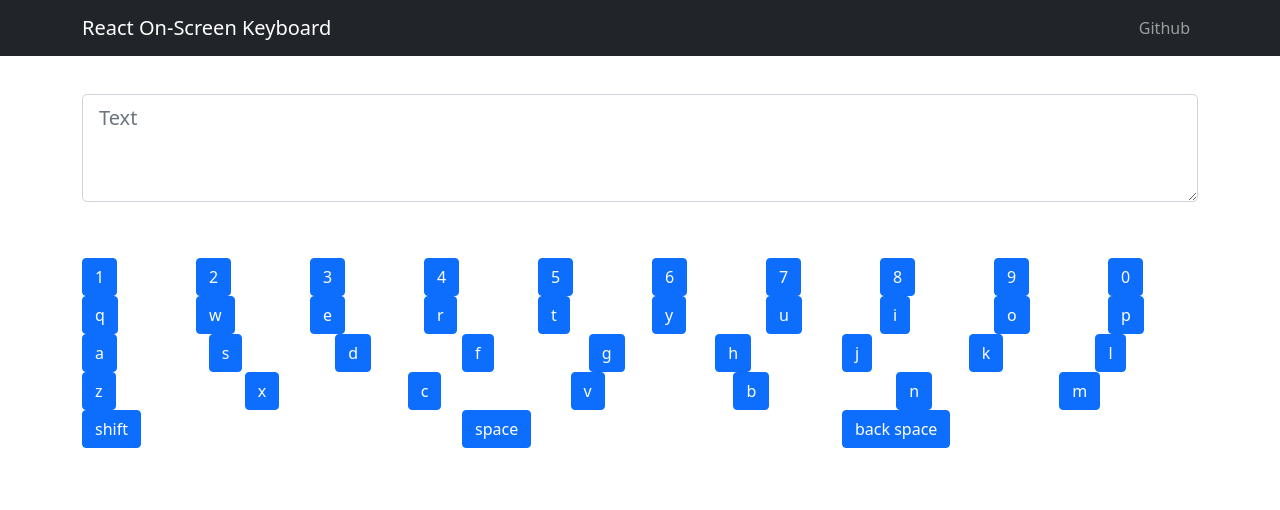
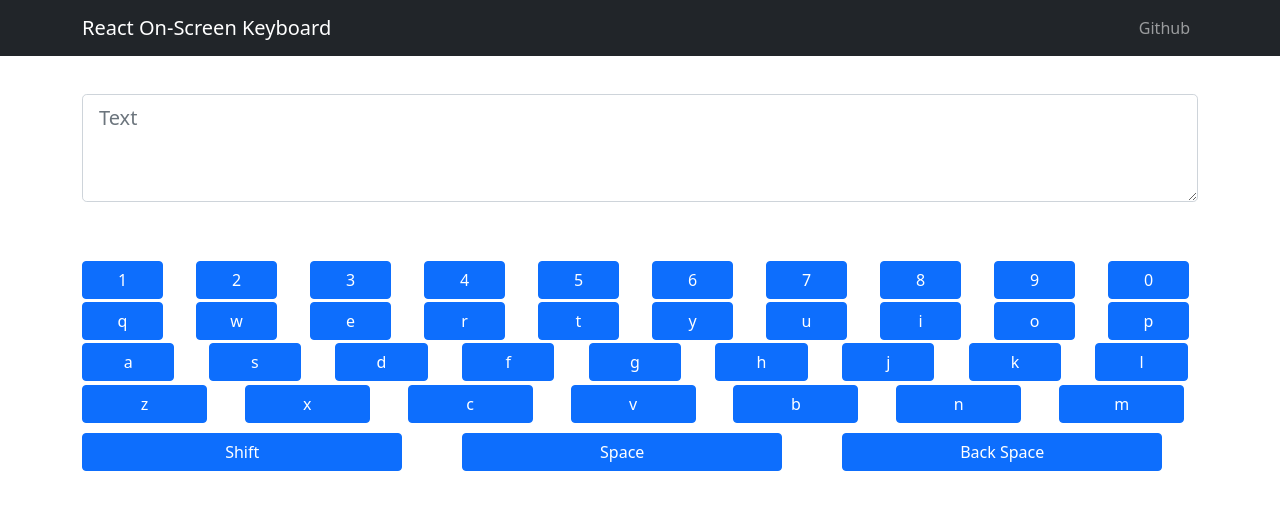
Before and after one commit to niazisaad2198/react-on-screen-keyboard, a React (Create React App) app: page / in a window 1280 px wide. Shown: the top 510 px of the page. Built offline with nearby package versions, Linux system fonts and the light colour scheme.

Commit message:
Created props to handle non-alphanumeric keys and some code cleaning.

```diff
--- a/src/components/KeyboardButton.js
+++ b/src/components/KeyboardButton.js
@@ -1,20 +1,41 @@
-import { useEffect } from "react";
 import Button from "react-bootstrap/Button";
 import { useSelector, useDispatch } from "react-redux";
-import { updateText } from "../slices/KeyboardSlice";
+import { handleBackSpace, updateText } from "../slices/KeyboardSlice";
 
-
-export default function KeyboardButton({ text }) {
+export default function KeyboardButton({
+  text,
+  styles,
+  value,
+  backSpace = false,
+  special = false,
+  specialFunction,
+}) {
   const isCapsLockOn = useSelector((state) => state.kbState.isCapsLockOn);
   const dispatch = useDispatch();
 
   const handleClick = () => {
-    dispatch(updateText(text));
+    if (backSpace) {
+      dispatch(handleBackSpace());
+      return;
+    }
+    if (value) {
+      dispatch(updateText(value));
+      return;
+    }
+    dispatch(updateText(isCapsLockOn ? text : text.toLowerCase()));
   };
 
-  return (
-    <Button onClick={handleClick}>
-      {isCapsLockOn? text : text.toLowerCase()}
-    </Button>
-  );
+  if (special) {
+    return (
+      <Button style={styles} onClick={specialFunction?specialFunction:handleClick}>
+        {text}
+      </Button>
+    );
+  } else {
+    return (
+      <Button style={styles} onClick={handleClick}>
+        {isCapsLockOn ? text : text.toLowerCase()}
+      </Button>
+    );
+  }
 }
```
